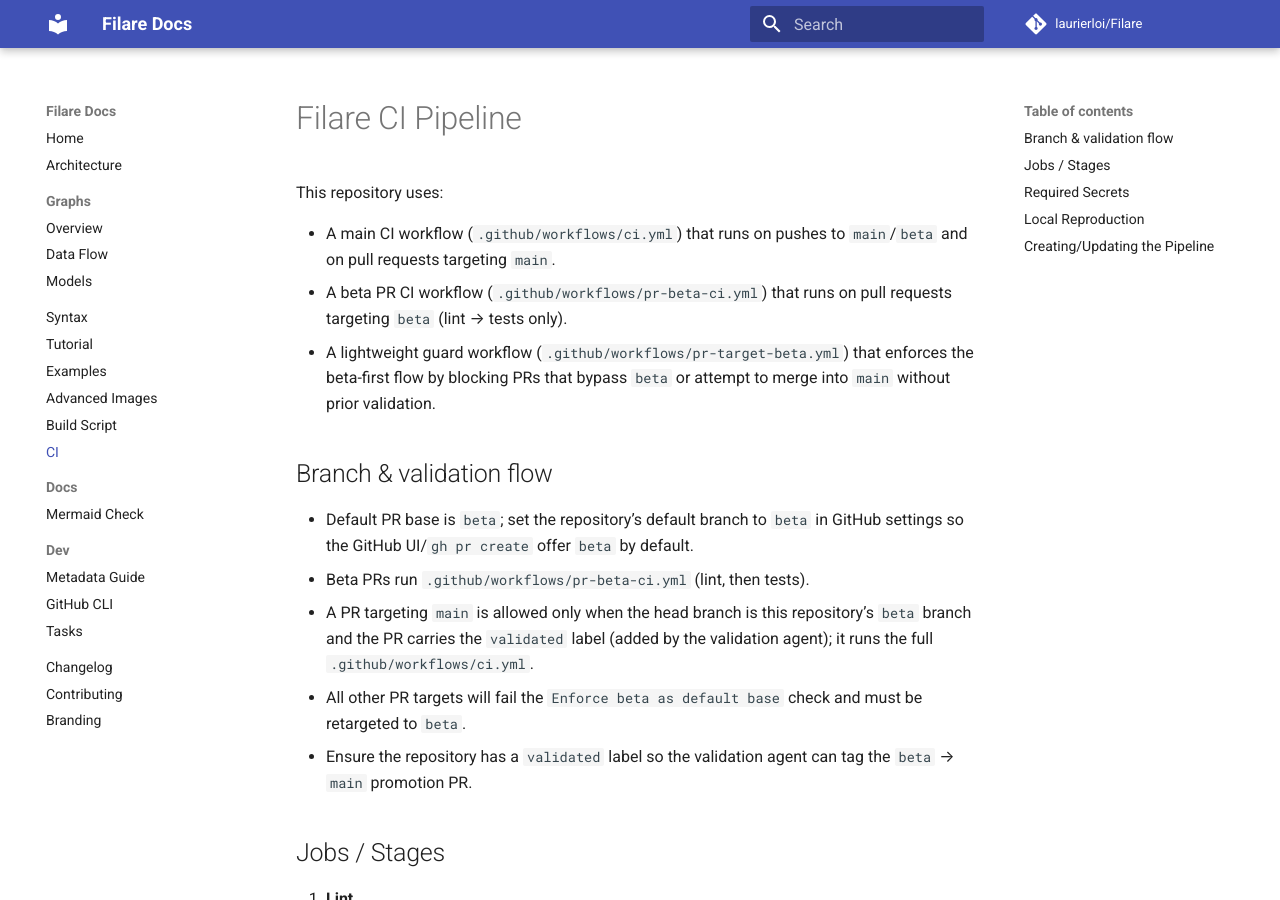
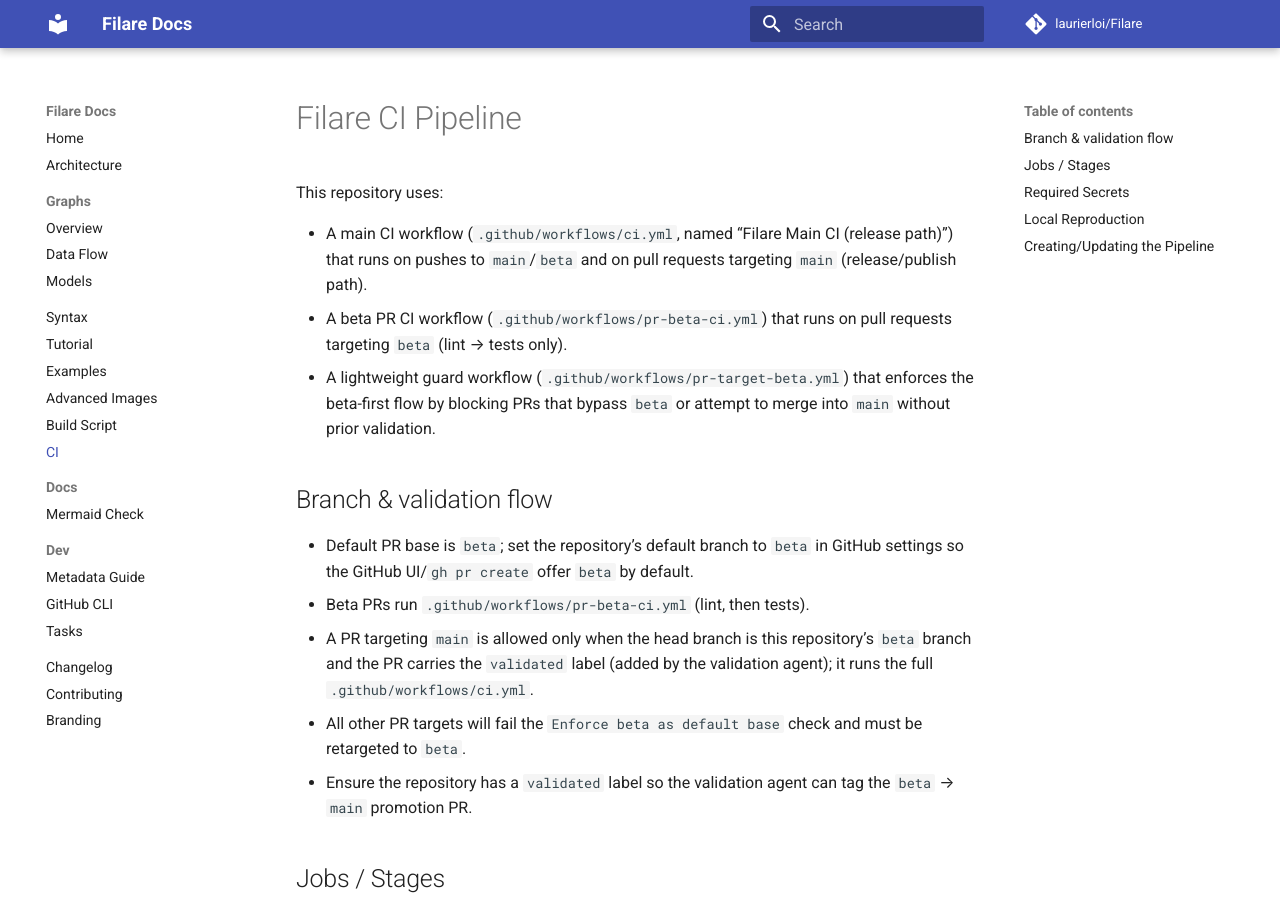
Before and after one commit to laurierloi/filare, an MkDocs documentation site: the page built from docs/ci.md, in a window 1280 px wide and 900 px high. Built offline with MkDocs 1.6.1 and Material for MkDocs 9.7.7, drawn with Linux system fonts in a browser that asks for light colours; comment, search, counter and statistics services are not loaded.

Commit message:
ci: clarify main workflow name

```diff
--- a/docs/ci.md
+++ b/docs/ci.md
@@ -2,7 +2,7 @@
 
 This repository uses:
 
-- A main CI workflow (`.github/workflows/ci.yml`) that runs on pushes to `main`/`beta` and on pull requests targeting `main`.
+- A main CI workflow (`.github/workflows/ci.yml`, named “Filare Main CI (release path)”) that runs on pushes to `main`/`beta` and on pull requests targeting `main` (release/publish path).
 - A beta PR CI workflow (`.github/workflows/pr-beta-ci.yml`) that runs on pull requests targeting `beta` (lint → tests only).
 - A lightweight guard workflow (`.github/workflows/pr-target-beta.yml`) that enforces the beta-first flow by blocking PRs that bypass `beta` or attempt to merge into `main` without prior validation.
 
```
Also changed, not shown: 1 other file.
